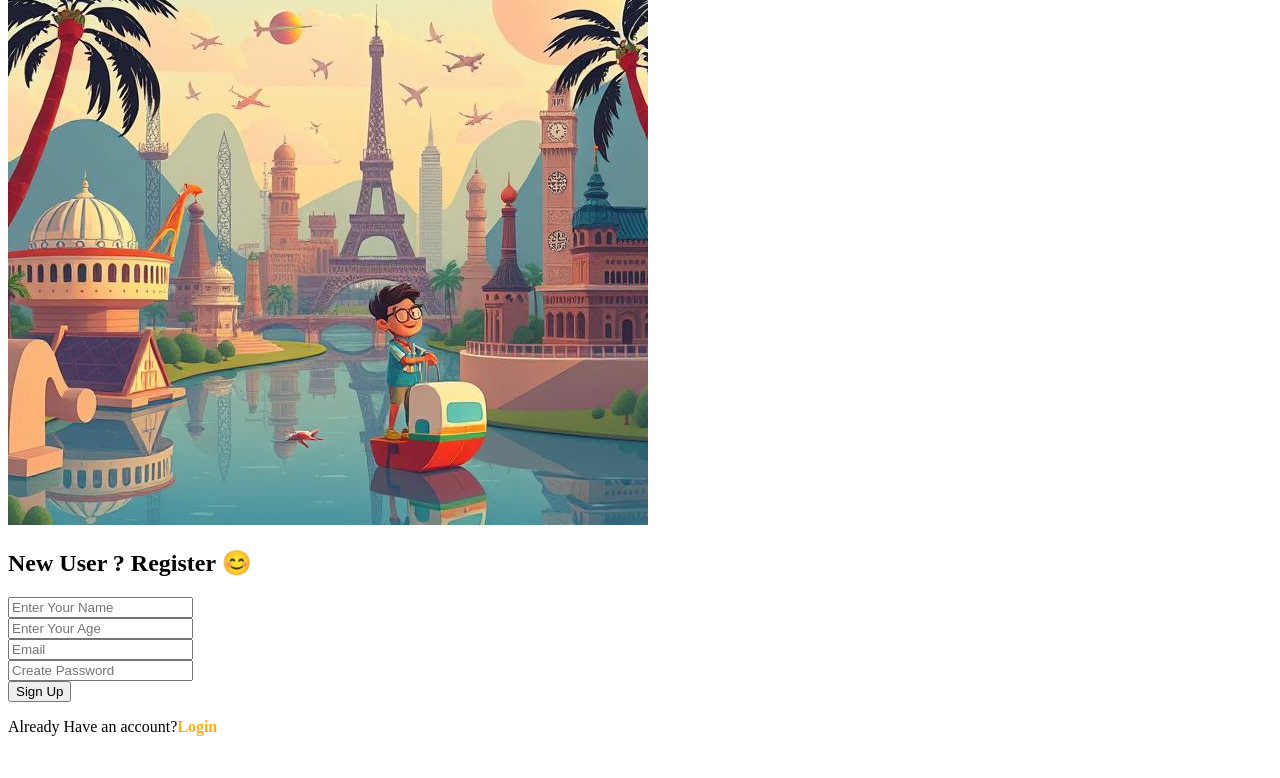
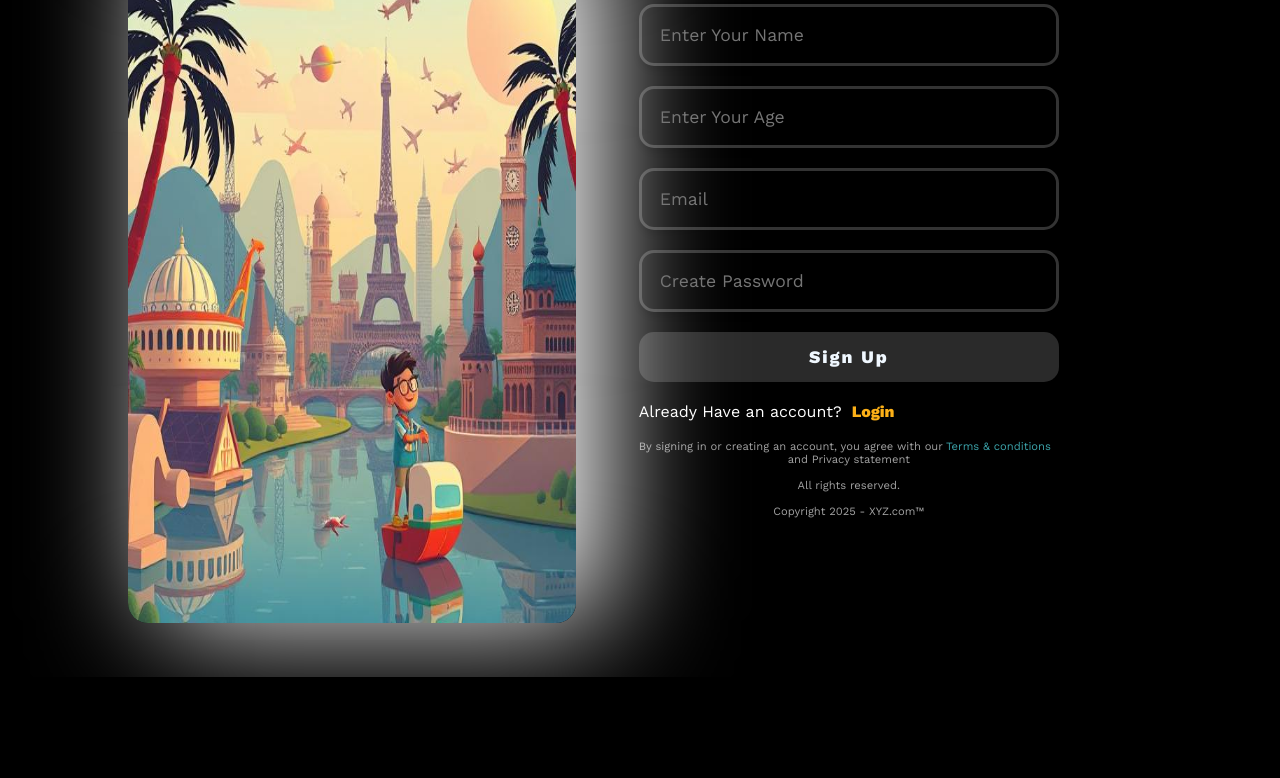
Before and after one commit to Ayushs99/Booking-Website, a plain HTML site: page register.html in a window 1280 px wide. Shown: the part 123-901 px from the top of the page. After the commit the page ends 800 px from the top, so only its background shows below. Drawn offline with nearby package versions, Linux system fonts and the light colour scheme.

Commit message:
Update register.html

```diff
--- a/register.html
+++ b/register.html
@@ -4,7 +4,7 @@
     <meta charset="UTF-8">
     <meta name="viewport" content="width=device-width, initial-scale=1.0">
     <title>Registration</title>
-    <link rel="stylesheet" href="">
+    <link rel="stylesheet" href="registration.css">
 </head>
 <body>
     <img src="./resources/output.jpg"/>
```
